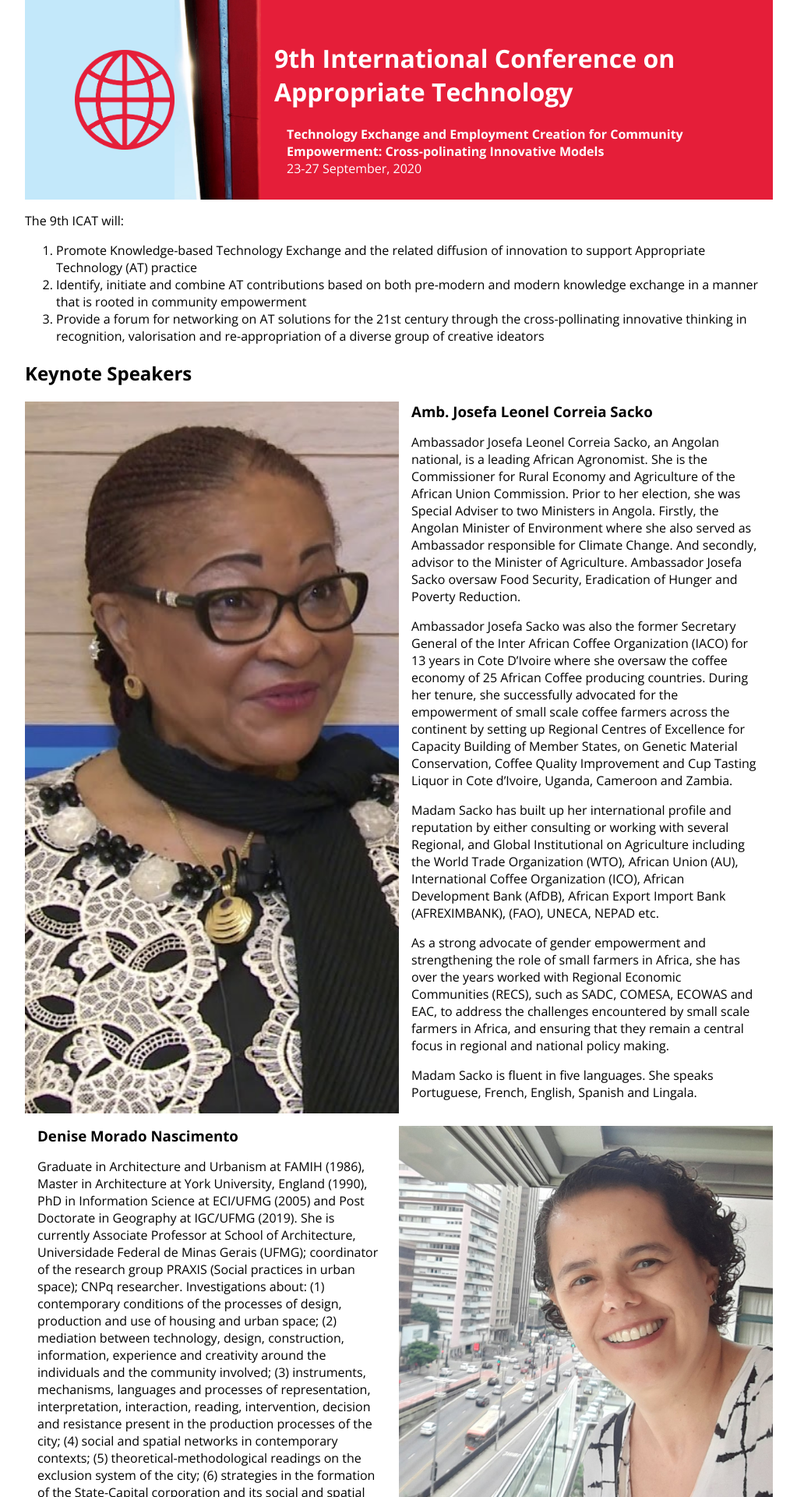
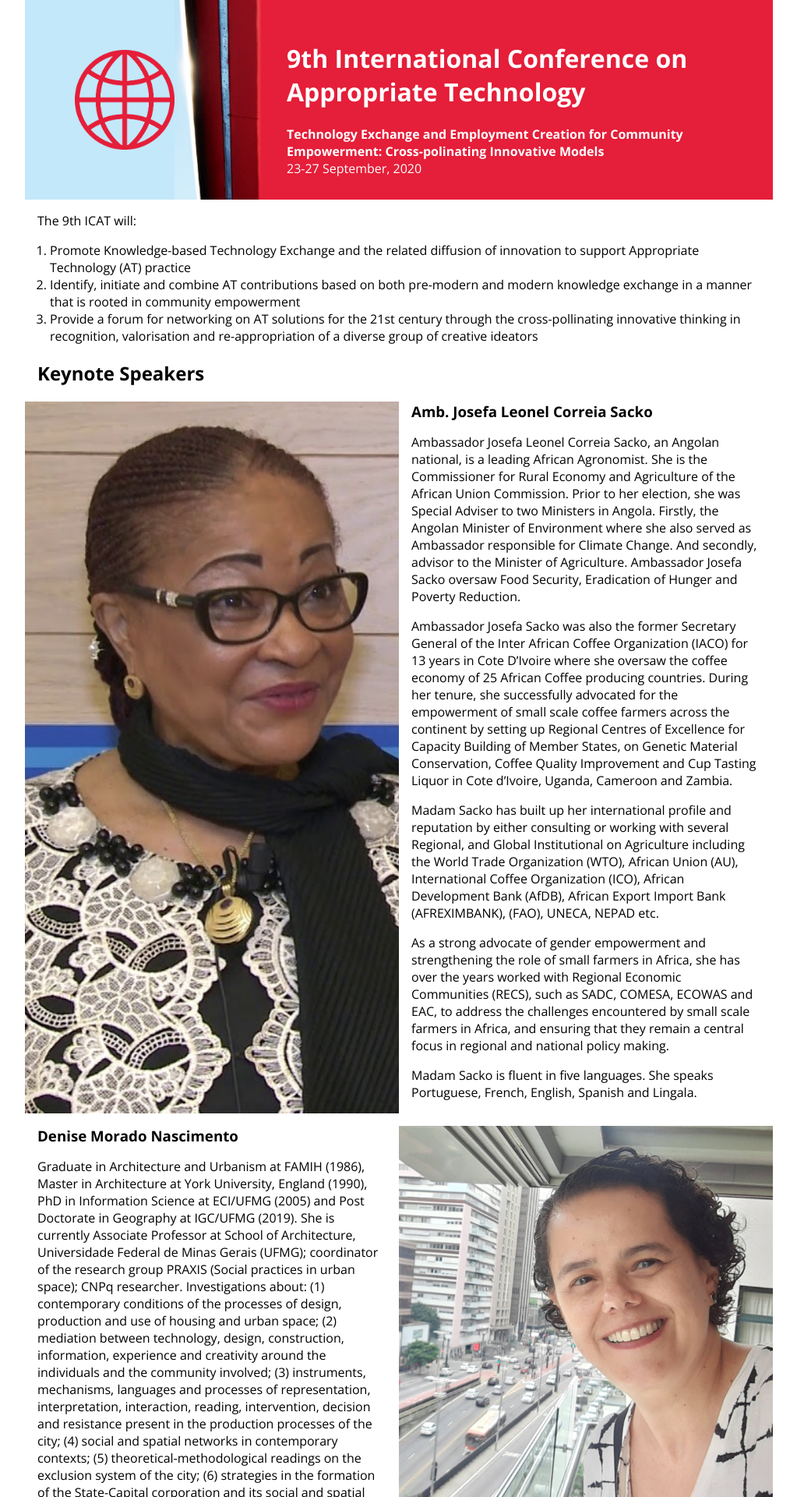
Before and after one commit to appropriatetech/icat9, a Jekyll site: the page built from index.md, in a window 1280 px wide. Shown: the top 1920 px of the page at 78% size, without its empty margins (128-1151 px from the left). Built offline with Jekyll 4.4.1, drawn with Linux system fonts in a browser that asks for light colours.

Commit message:
Add padding around paragraphs and lists

```diff
--- a/_sass/home.scss
+++ b/_sass/home.scss
@@ -32,6 +32,16 @@ body {
 header, section {
   margin: 0 auto;
   max-width: 60rem;
+
+  p, h1, h2, h3, h4, h5, h6 {
+    padding-left: 1rem;
+    padding-right: 1rem;
+  }
+
+  ol, ul {
+    padding-left: 2rem;
+    padding-right: 1rem;
+  }
 }
 
 .conference-home > header {
```
